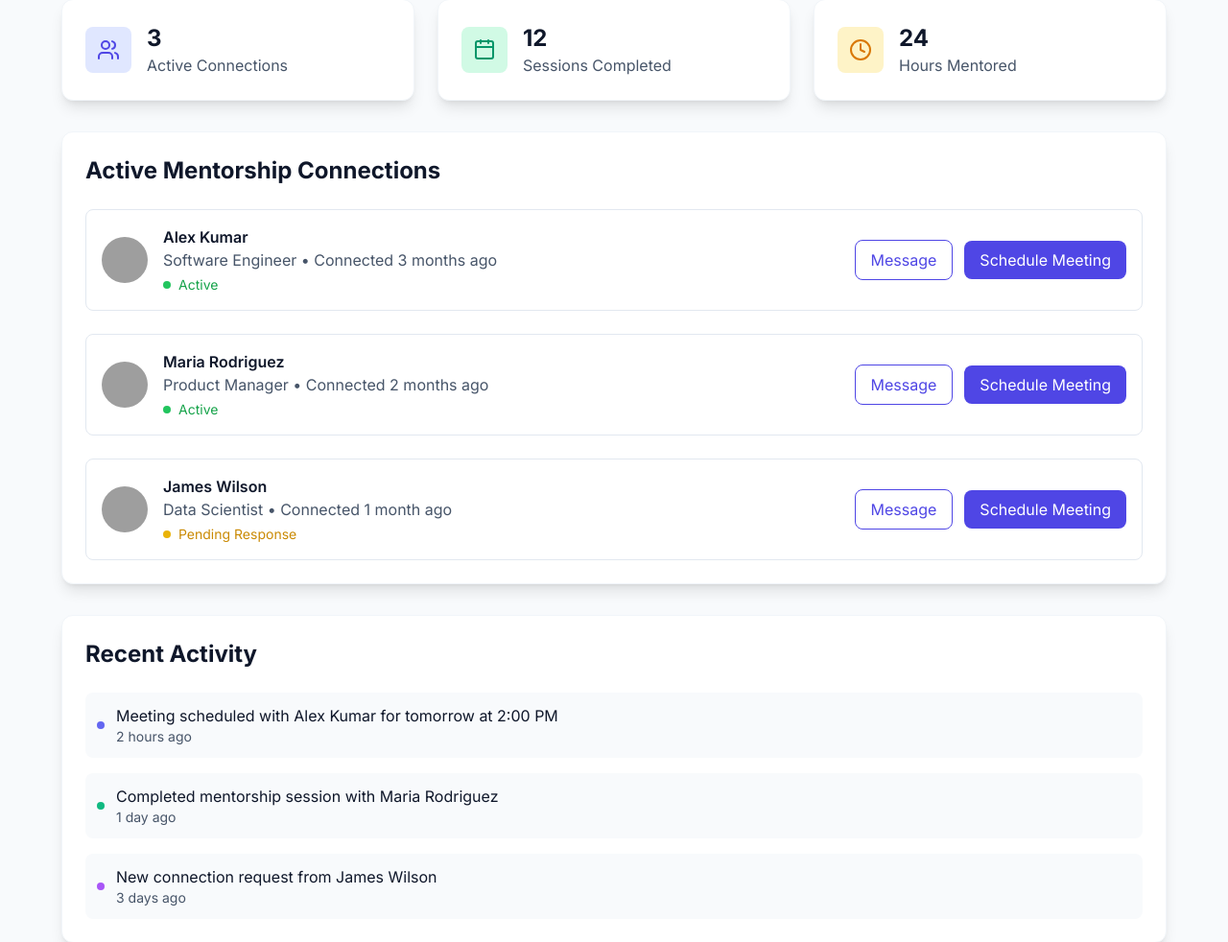
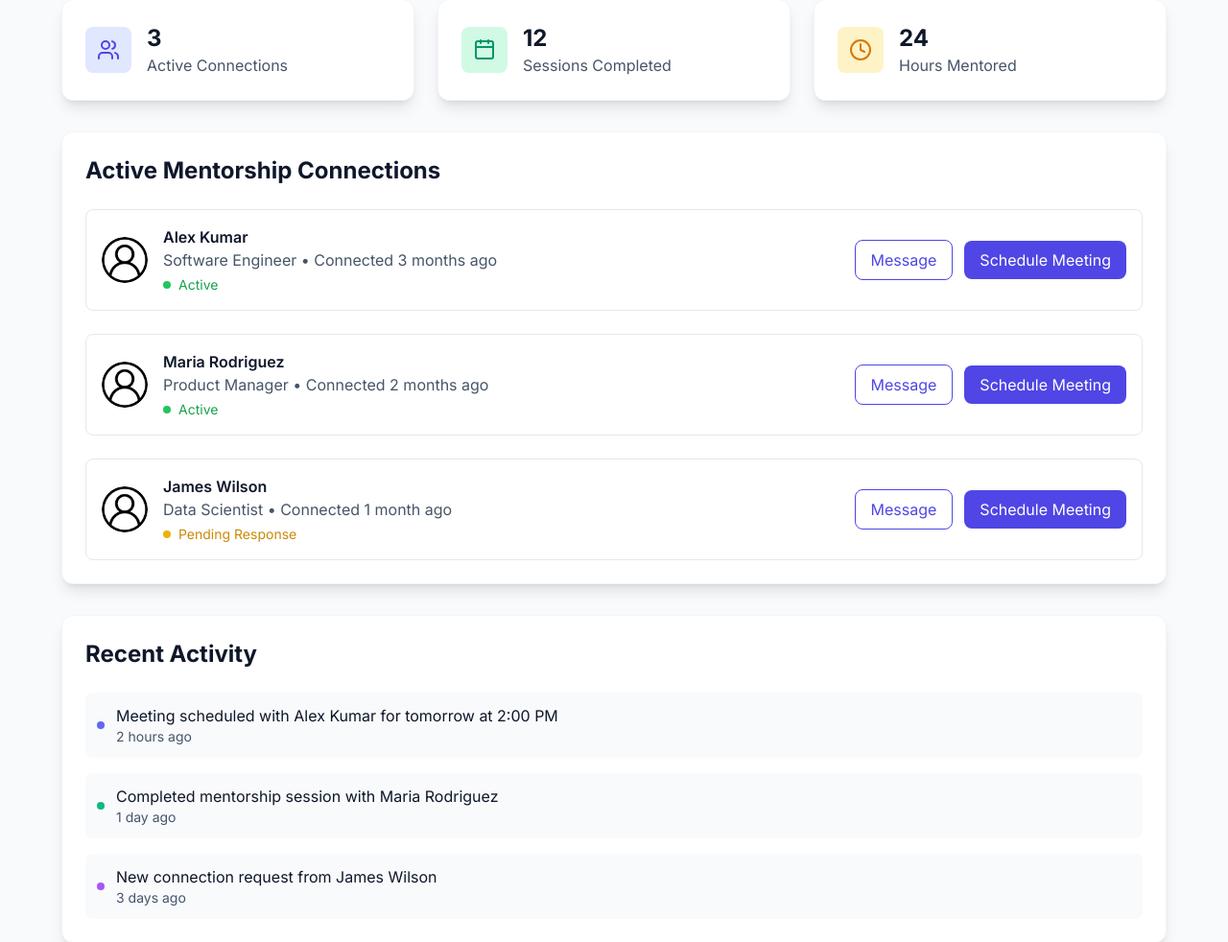
Before and after one commit to TanayP26/Alumni-Setu1, a Flask app: page /mentorship/matches in a window 1280 px wide. Shown: the part 376-1358 px from the top of the page at 96% size. Run offline with Flask 3, Linux system fonts and the light colour scheme; some libraries are stand-ins or nearby versions; grey boxes are pictures that could not be loaded.

Commit message:
Update mentor_matches.html

```diff
--- a/templates/mentor_matches.html
+++ b/templates/mentor_matches.html
@@ -89,7 +89,7 @@
                     <!-- Connection 1 -->
                     <div class="flex items-center justify-between p-4 border border-slate-200 rounded-lg">
                         <div class="flex items-center">
-                            <img src="{{ url_for('static', filename='profile_placeholder.png') }}" alt="Profile" class="w-12 h-12 rounded-full mr-4"/>
+                            <img src="{{ url_for('static', filename='2.png') }}" alt="Profile" class="w-12 h-12 rounded-full mr-4"/>
                             <div>
                                 <h3 class="font-semibold text-slate-900">Alex Kumar</h3>
                                 <p class="text-slate-600">Software Engineer • Connected 3 months ago</p>
@@ -108,7 +108,7 @@
                     <!-- Connection 2 -->
                     <div class="flex items-center justify-between p-4 border border-slate-200 rounded-lg">
                         <div class="flex items-center">
-                            <img src="{{ url_for('static', filename='profile_placeholder.png') }}" alt="Profile" class="w-12 h-12 rounded-full mr-4"/>
+                            <img src="{{ url_for('static', filename='2.png') }}" alt="Profile" class="w-12 h-12 rounded-full mr-4"/>
                             <div>
                                 <h3 class="font-semibold text-slate-900">Maria Rodriguez</h3>
                                 <p class="text-slate-600">Product Manager • Connected 2 months ago</p>
@@ -127,7 +127,7 @@
                     <!-- Connection 3 -->
                     <div class="flex items-center justify-between p-4 border border-slate-200 rounded-lg">
                         <div class="flex items-center">
-                            <img src="{{ url_for('static', filename='profile_placeholder.png') }}" alt="Profile" class="w-12 h-12 rounded-full mr-4"/>
+                            <img src="{{ url_for('static', filename='2.png') }}" alt="Profile" class="w-12 h-12 rounded-full mr-4"/>
                             <div>
                                 <h3 class="font-semibold text-slate-900">James Wilson</h3>
                                 <p class="text-slate-600">Data Scientist • Connected 1 month ago</p>
```
